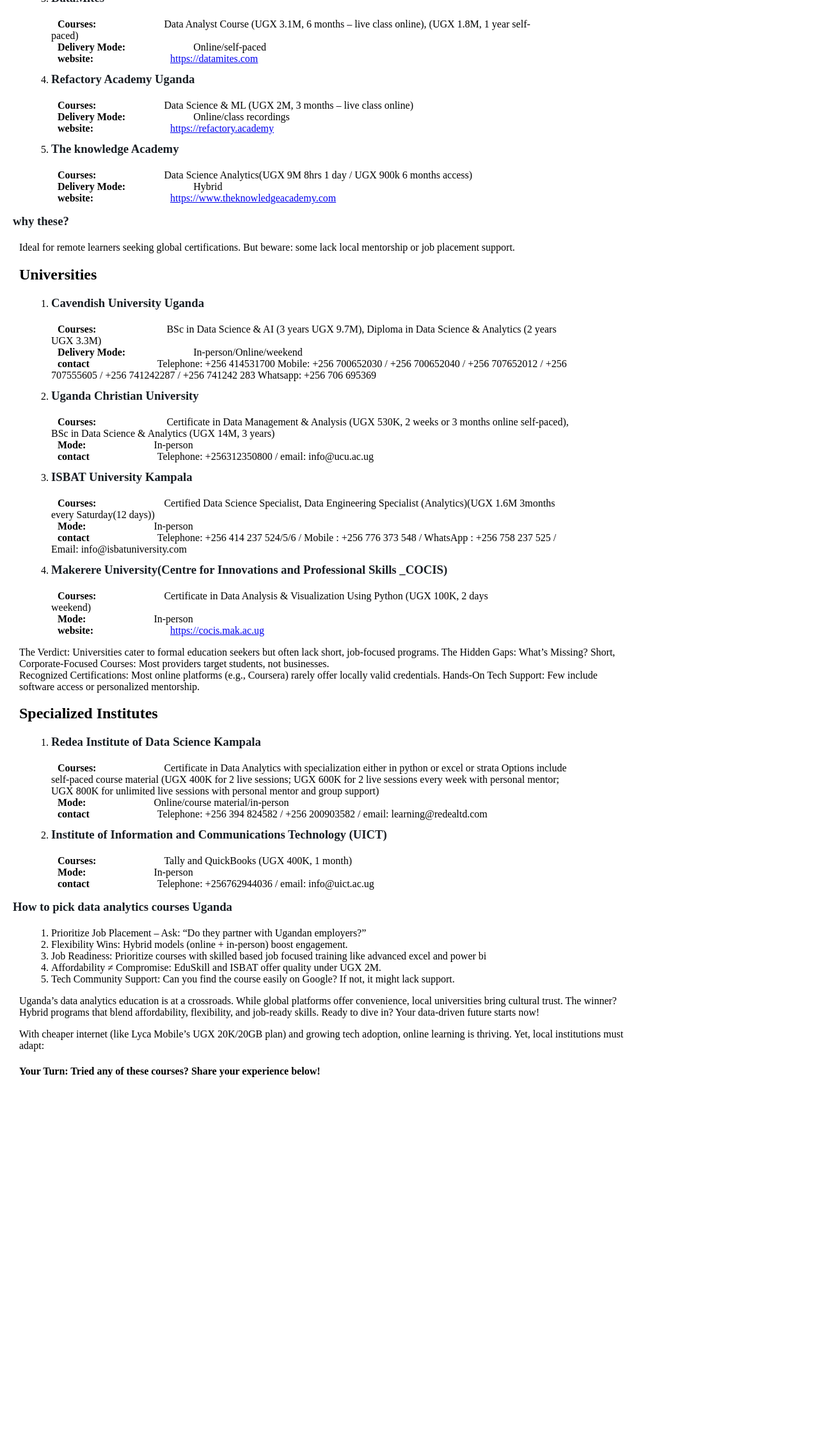
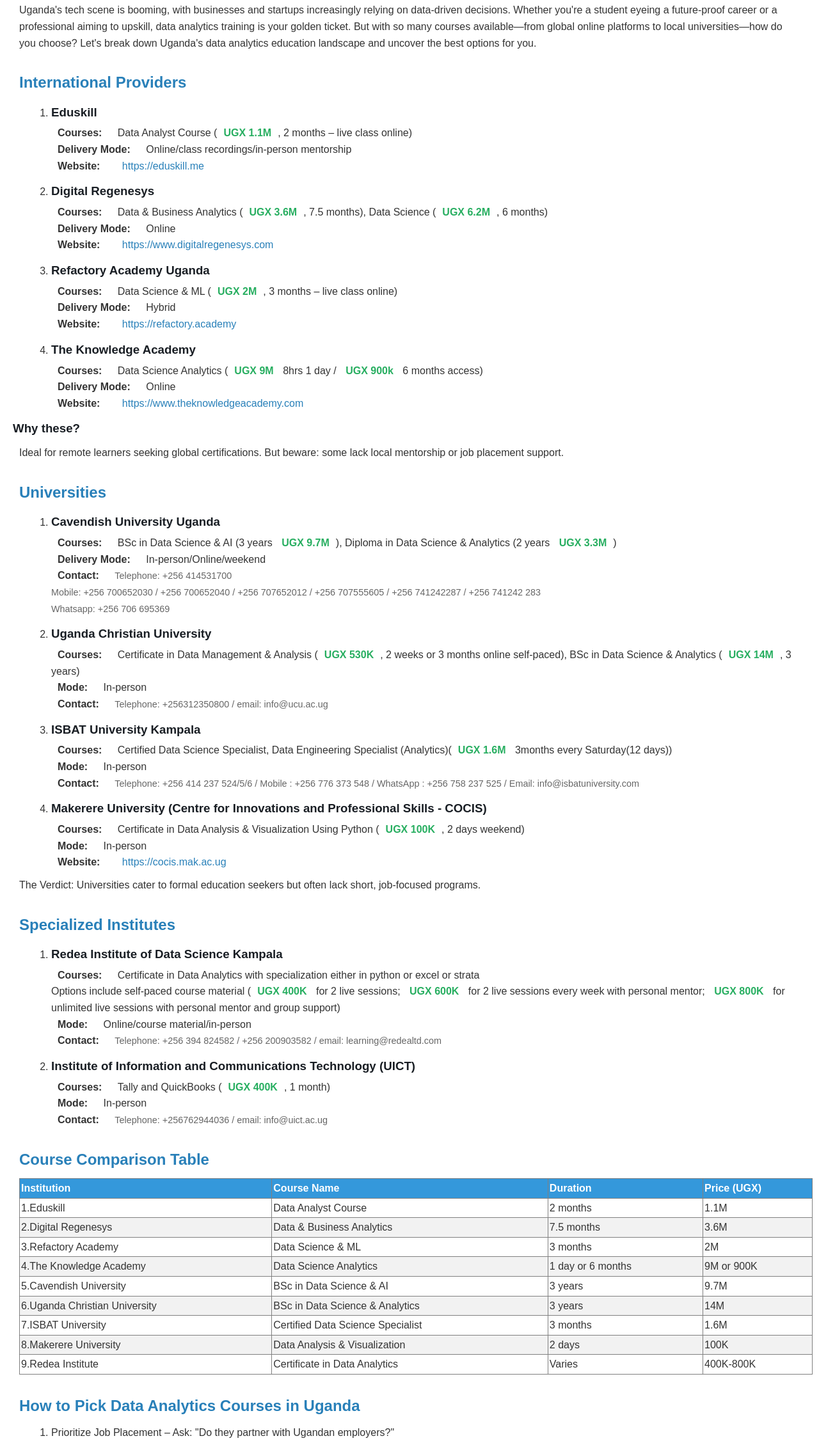
Before and after one commit to yokiedenis/blog, a plain HTML site: page index.html in a window 1280 px wide. Shown: the part 503-2759 px from the top of the page at 64% size. Before the commit the page ends 2208 px from the top, so only its background shows below. Drawn offline with Linux system fonts and the light colour scheme.

Commit message:
merged changes

```diff
--- a/index.html
+++ b/index.html
@@ -4,142 +4,285 @@
 <head>
     <meta charset="UTF-8">
     <meta name="viewport" content="width=device-width, initial-scale=1.0">
-    <title>blog</title>
+    <title>Top Data Analytics Courses in Uganda</title>
     <style>
-        *{
+        * {
             box-sizing: border-box;
-    margin-left: 10px;
-    margin-right: 6rem;
-    /* padding: 10px; */
-    background-color: #FFFFFF;
+            margin: 10px;
+            font-family: Arial, sans-serif;
         }
-body{
 
+        body {
+            line-height: 1.6;
+            color: #333;
         }
-h3{
-    color:#191E24;
-    margin: 12px 0px 21px;
+
+        h1 {
+            color: #2c3e50;
+            border-bottom: 2px solid #3498db;
+            padding-bottom: 10px;
+        }
+
+        h2 {
+            color: #2980b9;
+            margin-top: 30px;
+        }
+
+        h3 {
+            color: #191E24;
+            margin: 12px 0px 5px;
+        }
+
+        .toc {
+            background-color: #f8f9fa;
+            padding: 15px;
+            border-radius: 5px;
+            margin-bottom: 20px;
+            width: 80%;
+        }
+
+        .toc ul {
+            list-style-type: none;
+            padding-left: 15px;
+        }
+
+        .toc li {
+            margin-bottom: 5px;
+        }
+
+        .toc a {
+            text-decoration: none;
+            color: #2980b9;
+        }
+
+        .toc a:hover {
+            text-decoration: underline;
+        }
+
+        table {
+            width: 100%;
+            border-collapse: collapse;
+            /* margin: 10px 0; */
+        }
+
+        th, td {
+            border: 1px solid grey;
+            padding: 2px;
+            text-align: left;
+        }
+
+        th {
+            background-color: #3498db;
+            color: white;
+        }
+
+        tr:nth-child(even) {
+            background-color: #f2f2f2;
+        }
+
+        tr:hover {
+            background-color: #e6f7ff;
+        }
+
+        .price {
+            font-weight: bold;
+            color: #27ae60;
+        }
+
+        .contact-info {
+            font-size: 0.9em;
+            color: #666;
+        }
+
+        a {
+            color: #2980b9;
+            text-decoration: none;
+        }
+
+        a:hover {
+            text-decoration: underline;
         }
     </style>
 </head>
 
 <body>
-    <h1>Top 10 Data Analytics Courses Uganda with prices</h1>
-    <p>"Are you looking to break into Uganda's booming tech industry but unsure where to start with data analytics
-        training kampala?"</p>
-    <p>Uganda’s tech scene is booming, with businesses and startups increasingly relying on data-driven decisions.
-        Whether you’re a student eyeing a future-proof career or a professional aiming to upskill, data analytics
-        training is your golden ticket. But with so many courses available—from global online platforms to local
-        universities—how do you choose? Let’s break down Uganda’s data analytics education landscape and uncover the
-        best options for you.</p>
-    <h2>International Providers</h2>
+    <h1>Top 9  Data Analytics Courses with physical prescence in Uganda</h1>
+
+    <!-- Table of Contents -->
+    <div class="toc">
+        <h2>Table of Contents</h2>
+        <ul>
+            <li><a href="#intro">Introduction</a></li>
+            <li><a href="#international">International Providers</a></li>
+            <li><a href="#universities">Universities</a></li>
+            <li><a href="#institutes">Specialized Institutes</a></li>
+            <li><a href="#comparison">Course Comparison Table</a></li>
+            <li><a href="#tips">How to Choose</a></li>
+            <li><a href="#conclusion">Conclusion</a></li>
+        </ul>
+    </div>
+
+    <p id="intro">"Are you looking to break into Uganda's booming tech industry but unsure where to start with data analytics training in Kampala?"</p>
+    <p>Uganda's tech scene is booming, with businesses and startups increasingly relying on data-driven decisions. Whether you're a student eyeing a future-proof career or a professional aiming to upskill, data analytics training is your golden ticket. But with so many courses available—from global online platforms to local universities—how do you choose? Let's break down Uganda's data analytics education landscape and uncover the best options for you.</p>
+
+    <h2 id="international">International Providers</h2>
     <ol>
         <li>
             <h3>Eduskill</h3>
-            <b>Courses:</b><span>Data Analyst Course (UGX 1.1M, 2 months – live class online)</span><br>
-<b>Delivery Mode: </b><span>Online/class recordings</span><br>
-<b>website: </b><span><a href="https://eduskill.me" target="_blank">https://eduskill.me</a></span>
-
+            <b>Courses:</b> <span>Data Analyst Course (<span class="price">UGX 1.1M</span>, 2 months – live class online)</span><br>
+            <b>Delivery Mode:</b> <span>Online/class recordings/in-person mentorship</span><br>
+            <b>Website:</b> <span><a href="https://eduskill.me" target="_blank">https://eduskill.me</a></span>
         </li>
         <li>
             <h3>Digital Regenesys</h3>
-        <b>Courses:</b><span>Data & Business Analytics (UGX 3.6M, 7.5 months), Data Science (UGX 6.2M, 6 months)</span>
-<br><b>Delivery Mode:</b><span>Online</span><br>
-<b>website: </b><span><a href="https://www.digitalregenesys.com" target="_blank">https://www.digitalregenesys.com</a></span>
-
-
-        </li>
-        <li>
-            <h3>DataMites</h3>
-            <b>Courses:</b><span>Data Analyst Course (UGX 3.1M, 6 months – live class online), (UGX 1.8M, 1 year self-paced)</span>
-<br><b>Delivery Mode:</b><span>Online/self-paced</span><br>
-<b>website: </b><span><a href="https://datamites.com" target="_blank">https://datamites.com</a></span>
-
+            <b>Courses:</b> <span>Data & Business Analytics (<span class="price">UGX 3.6M</span>, 7.5 months), Data Science (<span class="price">UGX 6.2M</span>, 6 months)</span><br>
+            <b>Delivery Mode:</b> <span>Online</span><br>
+            <b>Website:</b> <span><a href="https://www.digitalregenesys.com" target="_blank">https://www.digitalregenesys.com</a></span>
         </li>
         <li>
             <h3>Refactory Academy Uganda</h3>
-        <b>Courses:</b><span>Data Science & ML (UGX 2M, 3 months – live class online)</span><br>
-<b>Delivery Mode:</b><span>Online/class recordings</span><br>
-<b>website: </b><span><a href="https://refactory.academy" target="_blank">https://refactory.academy</a></span>
-
+            <b>Courses:</b> <span>Data Science & ML (<span class="price">UGX 2M</span>, 3 months – live class online)</span><br>
+            <b>Delivery Mode:</b> <span>Hybrid</span><br>
+            <b>Website:</b> <span><a href="https://refactory.academy" target="_blank">https://refactory.academy</a></span>
         </li>
         <li>
-            <h3>The knowledge Academy</h3>
-        <b>Courses:</b><span>Data Science Analytics(UGX 9M 8hrs 1 day / UGX 900k 6 months access)</span><br>
-<b>Delivery Mode:</b><span>Hybrid</span><br>
-<b>website: </b><span><a href="https://www.theknowledgeacademy.com/ud" target="_blank">https://www.theknowledgeacademy.com</a></span>
-
+            <h3>The Knowledge Academy</h3>
+            <b>Courses:</b> <span>Data Science Analytics (<span class="price">UGX 9M</span> 8hrs 1 day / <span class="price">UGX 900k</span> 6 months access)</span><br>
+            <b>Delivery Mode:</b> <span>Online</span><br>
+            <b>Website:</b> <span><a href="https://www.theknowledgeacademy.com/ud" target="_blank">https://www.theknowledgeacademy.com</a></span>
         </li>
     </ol>
-    <h3>why these?</h3>
+    <h3>Why these?</h3>
     <p>Ideal for remote learners seeking global certifications. But beware: some lack local mentorship or job placement support.</p>
-    <h2>Universities</h2>
+
+    <h2 id="universities">Universities</h2>
     <ol>
         <li>
             <h3>Cavendish University Uganda</h3>
-            <b>Courses:</b> <span>BSc in Data Science & AI (3 years UGX 9.7M), Diploma in Data Science & Analytics (2 years UGX 3.3M)</span><br>
-            <b>Delivery Mode:</b><span>In-person/Online/weekend</span><br>
-            <b>contact</b><span>Telephone: +256 414531700
-                Mobile: +256 700652030 / +256 700652040 / +256 707652012 / +256 707555605 / +256 741242287 / +256 741242 283
+            <b>Courses:</b> <span>BSc in Data Science & AI (3 years <span class="price">UGX 9.7M</span>), Diploma in Data Science & Analytics (2 years <span class="price">UGX 3.3M</span>)</span><br>
+            <b>Delivery Mode:</b> <span>In-person/Online/weekend</span><br>
+            <b>Contact:</b> <span class="contact-info">Telephone: +256 414531700<br>
+            Mobile: +256 700652030 / +256 700652040 / +256 707652012 / +256 707555605 / +256 741242287 / +256 741242 283<br>
             Whatsapp: +256 706 695369</span>
         </li>
         <li>
             <h3>Uganda Christian University</h3>
-            <b>Courses:</b><span> Certificate in Data Management & Analysis (UGX 530K, 2 weeks or 3 months online self-paced), BSc in Data Science & Analytics (UGX 14M, 3 years)</span><br>
-<b>Mode:</b><span>In-person </span><br>
-<b>contact</b><span>Telephone: +256312350800 / email: info@ucu.ac.ug</span>
-
+            <b>Courses:</b> <span>Certificate in Data Management & Analysis (<span class="price">UGX 530K</span>, 2 weeks or 3 months online self-paced), BSc in Data Science & Analytics (<span class="price">UGX 14M</span>, 3 years)</span><br>
+            <b>Mode:</b> <span>In-person</span><br>
+            <b>Contact:</b> <span class="contact-info">Telephone: +256312350800 / email: info@ucu.ac.ug</span>
         </li>
         <li>
             <h3>ISBAT University Kampala</h3>
-            <b>Courses:</b><span>Certified Data Science Specialist, Data Engineering Specialist (Analytics)(UGX 1.6M 3months every Saturday(12 days))</span><br>
-<b>Mode:</b><span>In-person</span><br>
-<b>contact</b><span>Telephone: +256 414 237 524/5/6 / Mobile : +256 776 373 548 / WhatsApp : +256 758 237 525 / Email: info@isbatuniversity.com</span>
+            <b>Courses:</b> <span>Certified Data Science Specialist, Data Engineering Specialist (Analytics)(<span class="price">UGX 1.6M</span> 3months every Saturday(12 days))</span><br>
+            <b>Mode:</b> <span>In-person</span><br>
+            <b>Contact:</b> <span class="contact-info">Telephone: +256 414 237 524/5/6 / Mobile : +256 776 373 548 / WhatsApp : +256 758 237 525 / Email: info@isbatuniversity.com</span>
         </li>
         <li>
-            <h3>Makerere University(Centre for Innovations and Professional Skills _COCIS)</h3>
-            <b>Courses:</b><span>Certificate in Data Analysis & Visualization Using Python (UGX 100K, 2 days weekend)</span><br>
-<b>Mode:</b><span>In-person</span><br>
-<b>website: </b><span><a href="https://cocis.mak.ac.ug" target="_blank">https://cocis.mak.ac.ug</a></span>
+            <h3>Makerere University (Centre for Innovations and Professional Skills - COCIS)</h3>
+            <b>Courses:</b> <span>Certificate in Data Analysis & Visualization Using Python (<span class="price">UGX 100K</span>, 2 days weekend)</span><br>
+            <b>Mode:</b> <span>In-person</span><br>
+            <b>Website:</b> <span><a href="https://cocis.mak.ac.ug" target="_blank">https://cocis.mak.ac.ug</a></span>
         </li>
     </ol>
-    <p>
-        The Verdict: Universities cater to formal education seekers but often lack short, job-focused programs.
+    <p>The Verdict: Universities cater to formal education seekers but often lack short, job-focused programs.</p>
 
-The Hidden Gaps: What’s Missing?
-Short, Corporate-Focused Courses: Most providers target students, not businesses.
-
-<br>Recognized Certifications: Most online platforms (e.g., Coursera) rarely offer locally valid credentials.
-
-Hands-On Tech Support: Few include software access or personalized mentorship.
-    </p>
-    <h2>Specialized Institutes</h2>
+    <h2 id="institutes">Specialized Institutes</h2>
     <ol>
         <li>
             <h3>Redea Institute of Data Science Kampala</h3>
-        <b>Courses:</b><span>Certificate in Data Analytics with specialization either in python or excel or strata
-Options include self-paced course material (UGX 400K for 2 live sessions; UGX 600K for 2 live sessions every week with personal mentor; UGX 800K for unlimited live sessions with personal mentor and group support)</span><br>
-<b>Mode:</b><span>Online/course material/in-person</span><br>
-<b>contact</b><span>Telephone: +256 394 824582 / +256 200903582 / email: learning@redealtd.com</span>
+            <b>Courses:</b> <span>Certificate in Data Analytics with specialization either in python or excel or strata<br>
+            Options include self-paced course material (<span class="price">UGX 400K</span> for 2 live sessions; <span class="price">UGX 600K</span> for 2 live sessions every week with personal mentor; <span class="price">UGX 800K</span> for unlimited live sessions with personal mentor and group support)</span><br>
+            <b>Mode:</b> <span>Online/course material/in-person</span><br>
+            <b>Contact:</b> <span class="contact-info">Telephone: +256 394 824582 / +256 200903582 / email: learning@redealtd.com</span>
         </li>
         <li>
             <h3>Institute of Information and Communications Technology (UICT)</h3>
-        <b>Courses:</b><span>Tally and QuickBooks (UGX 400K, 1 month)</span><br>
-        <b>Mode:</b><span>In-person</span><br>
-        <b>contact</b><span>Telephone: +256762944036 / email: info@uict.ac.ug</span>
+            <b>Courses:</b> <span>Tally and QuickBooks (<span class="price">UGX 400K</span>, 1 month)</span><br>
+            <b>Mode:</b> <span>In-person</span><br>
+            <b>Contact:</b> <span class="contact-info">Telephone: +256762944036 / email: info@uict.ac.ug</span>
         </li>
     </ol>
-   <h3>How to pick data analytics courses Uganda</h3>
+
+    <h2 id="comparison">Course Comparison Table</h2>
+    <table>
+        <thead>
+            <tr>
+                <th>Institution</th>
+                <th>Course Name</th>
+                <th>Duration</th>
+                <th>Price (UGX)</th>
+            </tr>
+        </thead>
+        <tbody>
+            <tr>
+                <td>1.Eduskill</td>
+                <td>Data Analyst Course</td>
+                <td>2 months</td>
+                <td>1.1M</td>
+            </tr>
+            <tr>
+                <td>2.Digital Regenesys</td>
+                <td>Data & Business Analytics</td>
+                <td>7.5 months</td>
+                <td>3.6M</td>
+            </tr>
+            <tr>
+                <td>3.Refactory Academy</td>
+                <td>Data Science & ML</td>
+                <td>3 months</td>
+                <td>2M</td>
+            </tr>
+            <tr>
+                <td>4.The Knowledge Academy</td>
+                <td>Data Science Analytics</td>
+                <td>1 day or 6 months</td>
+                <td>9M or 900K</td>
+            </tr>
+            <tr>
+                <td>5.Cavendish University</td>
+                <td>BSc in Data Science & AI</td>
+                <td>3 years</td>
+                <td>9.7M</td>
+            </tr>
+            <tr>
+                <td>6.Uganda Christian University</td>
+                <td>BSc in Data Science & Analytics</td>
+                <td>3 years</td>
+                <td>14M</td>
+            </tr>
+            <tr>
+                <td>7.ISBAT University</td>
+                <td>Certified Data Science Specialist</td>
+                <td>3 months</td>
+                <td>1.6M</td>
+            </tr>
+            <tr>
+                <td>8.Makerere University</td>
+                <td>Data Analysis & Visualization</td>
+                <td>2 days</td>
+                <td>100K</td>
+            </tr>
+            <tr>
+                <td>9.Redea Institute</td>
+                <td>Certificate in Data Analytics</td>
+                <td>Varies</td>
+                <td>400K-800K</td>
+            </tr>
+        </tbody>
+    </table>
+
+    <h2 id="tips">How to Pick Data Analytics Courses in Uganda</h2>
     <ol>
-    <li>Prioritize Job Placement – Ask: “Do they partner with Ugandan employers?”</li>
+        <li>Prioritize Job Placement – Ask: "Do they partner with Ugandan employers?"</li>
         <li>Flexibility Wins: Hybrid models (online + in-person) boost engagement.</li>
-    <li>Job Readiness: Prioritize courses with skilled based job focused training like advanced excel and power bi </li>
+        <li>Job Readiness: Prioritize courses with skilled based job focused training like advanced excel and power bi</li>
         <li>Affordability ≠ Compromise: EduSkill and ISBAT offer quality under UGX 2M.</li>
         <li>Tech Community Support: Can you find the course easily on Google? If not, it might lack support.</li>
     </ol>
-   <p>Uganda’s data analytics education is at a crossroads. While global platforms offer convenience, local universities bring cultural trust. The winner? Hybrid programs that blend affordability, flexibility, and job-ready skills. Ready to dive in? Your data-driven future starts now!</p>
-   <p>With cheaper internet (like Lyca Mobile’s UGX 20K/20GB plan) and growing tech adoption, online learning is thriving. Yet, local institutions must adapt:</p>
-   <h4> Your Turn: Tried any of these courses? Share your experience below!</h4>
+
+    <h2 id="conclusion">Conclusion</h2>
+    <p>Uganda's data analytics education is at a crossroads. While global platforms offer convenience, local universities bring cultural trust. The winner? Hybrid programs that blend affordability, flexibility, and job-ready skills. Ready to dive in? At Eduskill we offer convenience and are certified by Symbiosis University India</p>
+    <h3>Your Turn: Tried any of these courses? Share your experience below!</h3>
 </body>
 
 </html>
```
Lines whose indentation alone changed are shown as unchanged.
